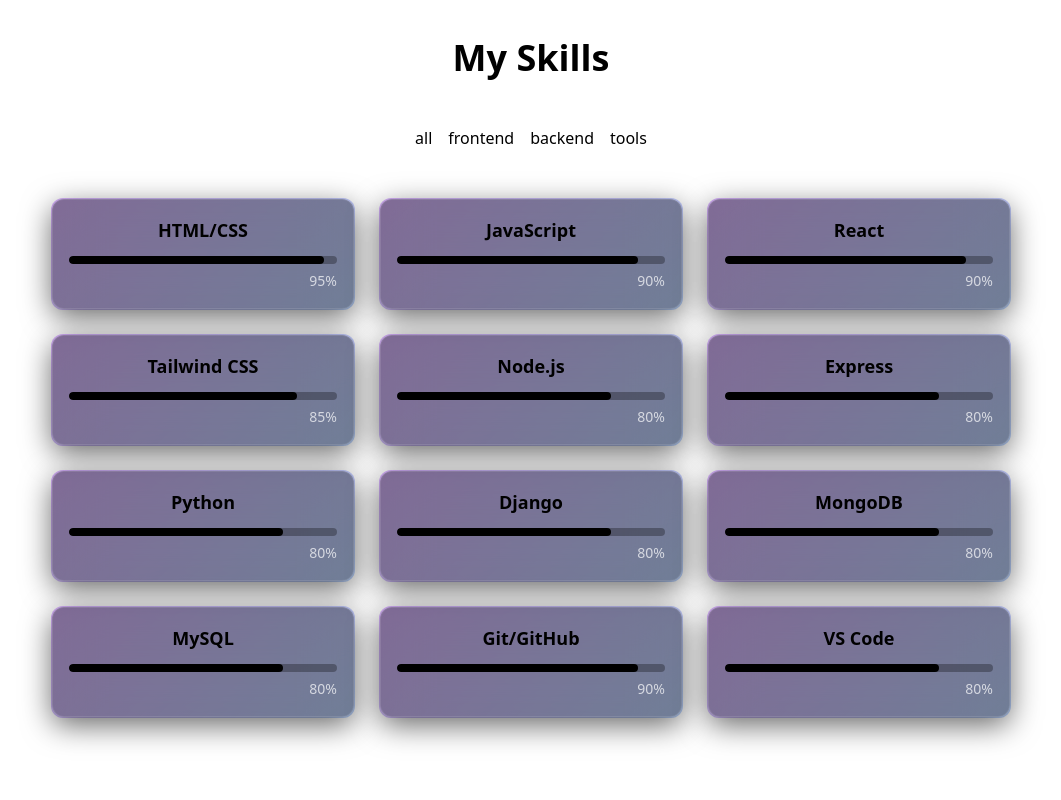
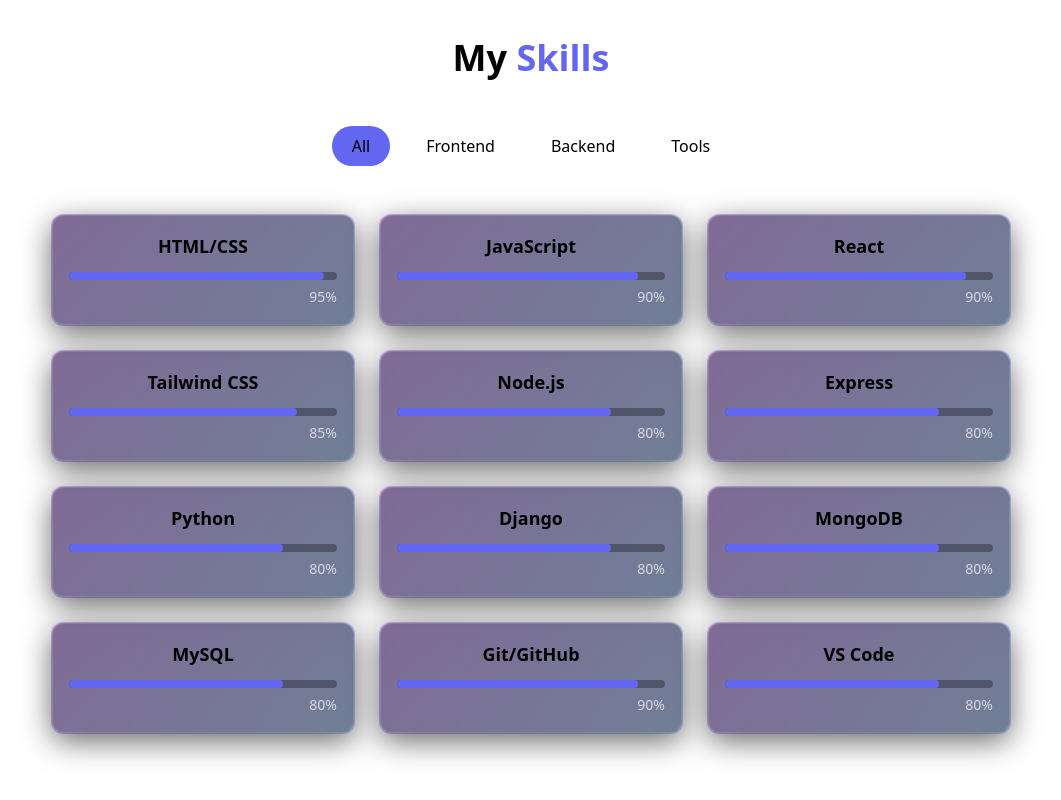
Before and after one commit to Karthik171819/Portfolio, a React (Vite) app in the folder vite-project/: page / in a window 1280 px wide. Shown: the part 1496-2296 px from the top of the page, without its empty margins (109-1170 px from the left). Built offline with nearby package versions, Linux system fonts and the light colour scheme.

Commit message:
Portfolio

```diff
--- a/vite-project/src/components/SkillsSection.jsx
+++ b/vite-project/src/components/SkillsSection.jsx
@@ -1,4 +1,5 @@
 import { useState } from "react";
+import { cn } from "@/lib/utils";
 
 const skills = [
   //frontend
@@ -20,10 +21,14 @@
   { name: "VS Code", level: 80, category: "tools" },
 ];
 
-const categories = ["all", "frontend", "backend", "tools"]
+const categories = ["all", "frontend", "backend", "tools"];
 
 export const SkillsSection = () => {
-  const [activeCategory, setActiveCategory] =  useState("all");
+  const [activeCategory, setActiveCategory] = useState("all");
+
+  const filteredSkills = skills.filter(
+    (skill) => activeCategory === "all" || skill.category == activeCategory
+  );
   return (
     <section id="skills" className="py-24 px-4 relative bg-secondary/30">
       <div className="container mx-auto max-w-5xl">
@@ -33,14 +38,21 @@
 
         {/* filter section */}
         <div className="flex flex-wrap justify-center gap-4 mb-12">
-            {categories.map((category, key) =>
-            <button key={key}> {category} </button>)}
-
+          {categories.map((category, key) => (
+            <button
+              key={key}
+              onClick={ () => setActiveCategory(category)}
+              className={cn("px-5 py-2 rounded-full transition-colors duration-300 capitalize",
+                            activeCategory === category ? "bg-accent text-accent-foreground" : "bg-secondary/70 text-foreground hover:bg-secondary "
+              )}
+            >
+              {category}
+            </button>
+          ))}
         </div>
 
-
         <div className="grid grid-cols-1 sm:grid-cols-2 lg:grid-cols-3 gap-6">
-          {skills.map((skill, index) => (
+          {filteredSkills.map((skill, index) => (
             <div key={index} className="gradient-border">
               <div className="glass glass-hover p-4 card-hover">
                 <h3 className="font-semibold text-lg mb-3 text-center">
--- a/vite-project/src/index.css
+++ b/vite-project/src/index.css
@@ -71,7 +71,7 @@
     --primary: 0 0 0;
     --primary-foreground: 255 255 255;
     --border: 0 0 0;
-    --accent: 0 0 0; /* same as text */
+    --accent: 99 102 241; /* same as text */
 
   }
 
```
